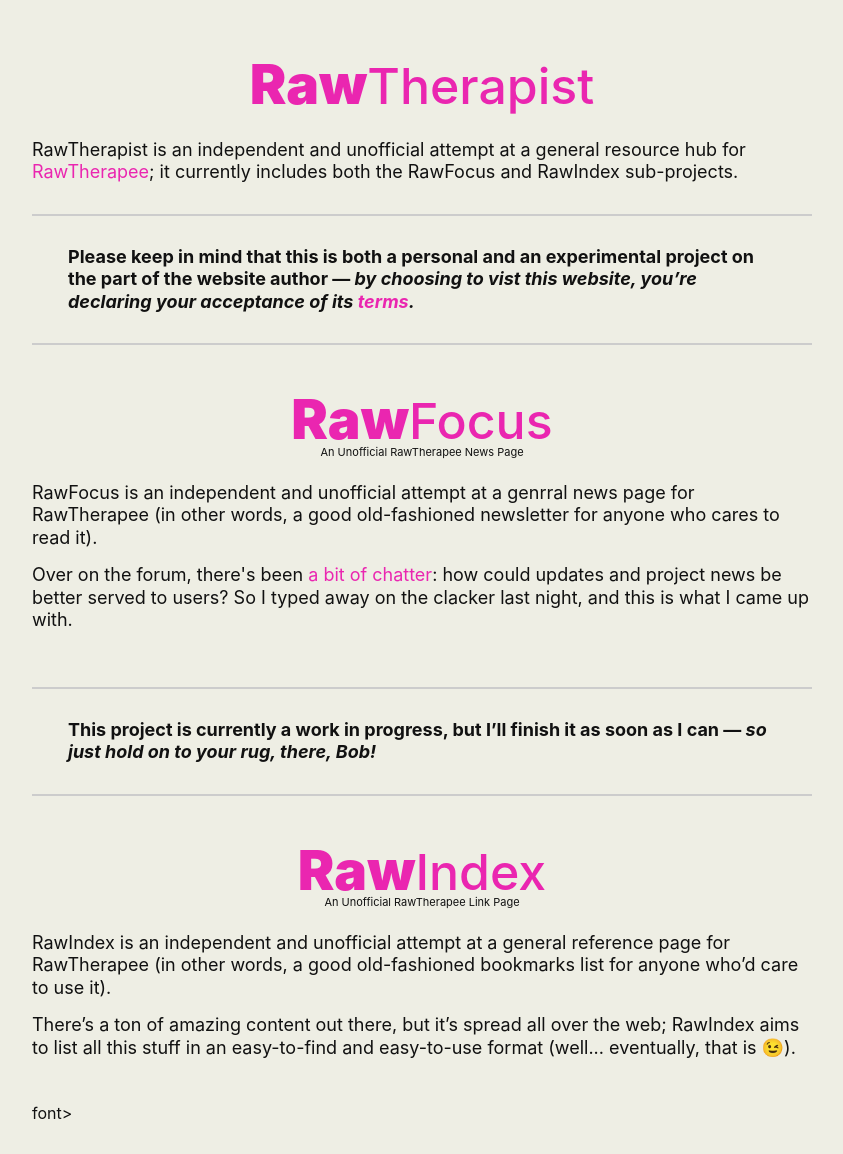
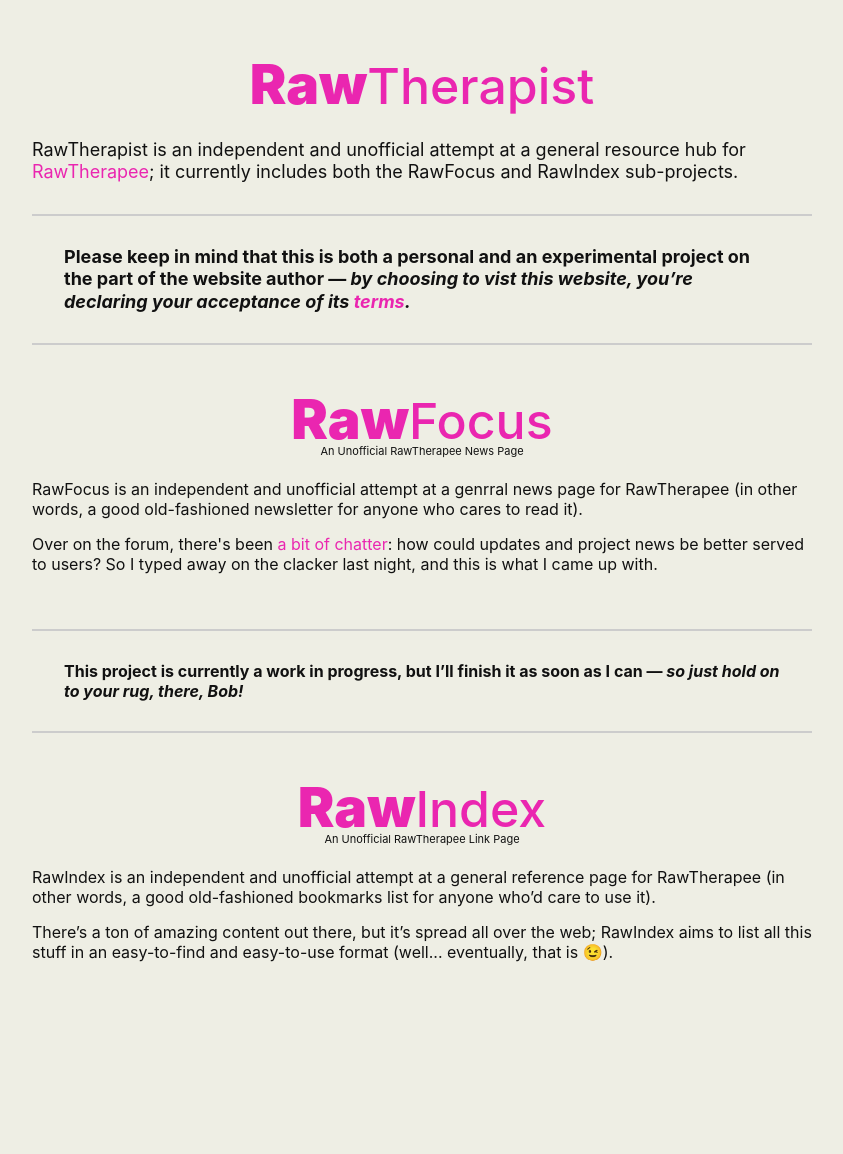
Before and after one commit to martbetz/martbetz.github.io, a Jekyll site: the page built from WIP/rawtherapist.html, in a window 1280 px wide. Shown: the whole page, without its empty margins (218-1061 px from the left). Built offline with Jekyll 4.4.1, drawn with Linux system fonts in a browser that asks for light colours; after the commit the page ends 1032 px from its top, so only the background shows below that.

Commit message:
Update rawtherapist.html

```diff
--- a/WIP/rawtherapist.html
+++ b/WIP/rawtherapist.html
@@ -11,7 +11,6 @@
 
 <!-- Page Header -->
 
-<font size="4">
 <p style="margin-top: 20px;">
    <center>
       <a style="text-decoration:none" href="https://martbetz.github.io/photography/2024/02/20/rawtherapist.html"><span style="font-weight: 1000; font-size: 55px;">Raw</span><span style="font-weight: 500; font-size:50px;">Therapist</span></a>
@@ -20,14 +19,18 @@
 </p>
 
 <p style="margin-top: 20px;">
+   <font size="4">
    RawTherapist is an independent and unofficial attempt at a general resource hub for <a href="https://rawtherapee.com">RawTherapee</a>; it currently includes both the RawFocus and RawIndex sub-projects.
-<hr>
+   </font>
+   <hr>
 </p>
 
 <p>
    <span style="display:block; margin-left:2em; margin-right:2em">
+      <font size="4">
       <b>Please keep in mind that this is both a personal and an experimental project on the part of the website author&nbsp;— <i>by choosing to vist this website, you’re declaring your acceptance of its <a href="https://martbetz.github.io/terms-and-conditions.html#terms">terms</a>.</i></b>
-   <hr>
+      </font>
+      <hr>
    </span>
 </p>
 
@@ -94,4 +97,3 @@
 <p style="margin-top: -10px;">
    &nbsp;
 </p>
-</font>font>
```
